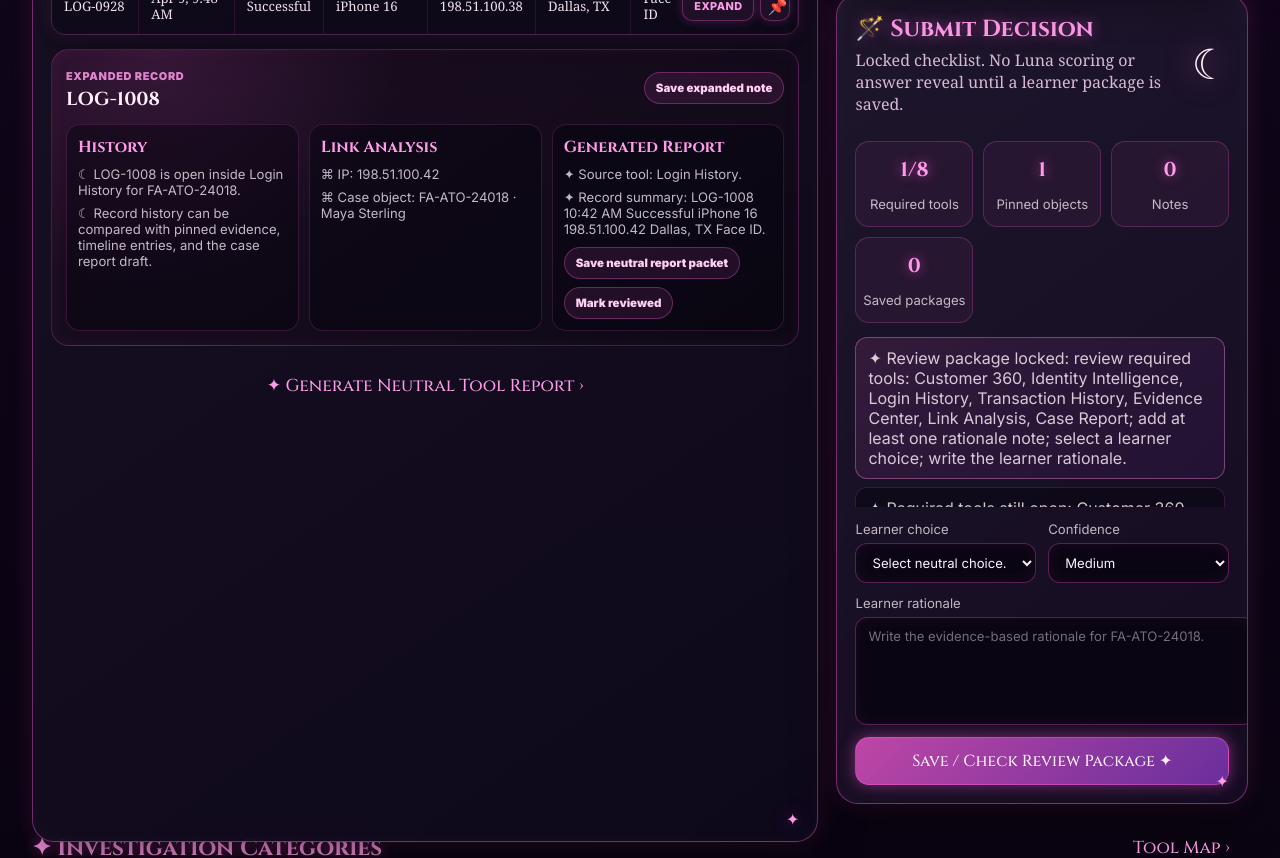
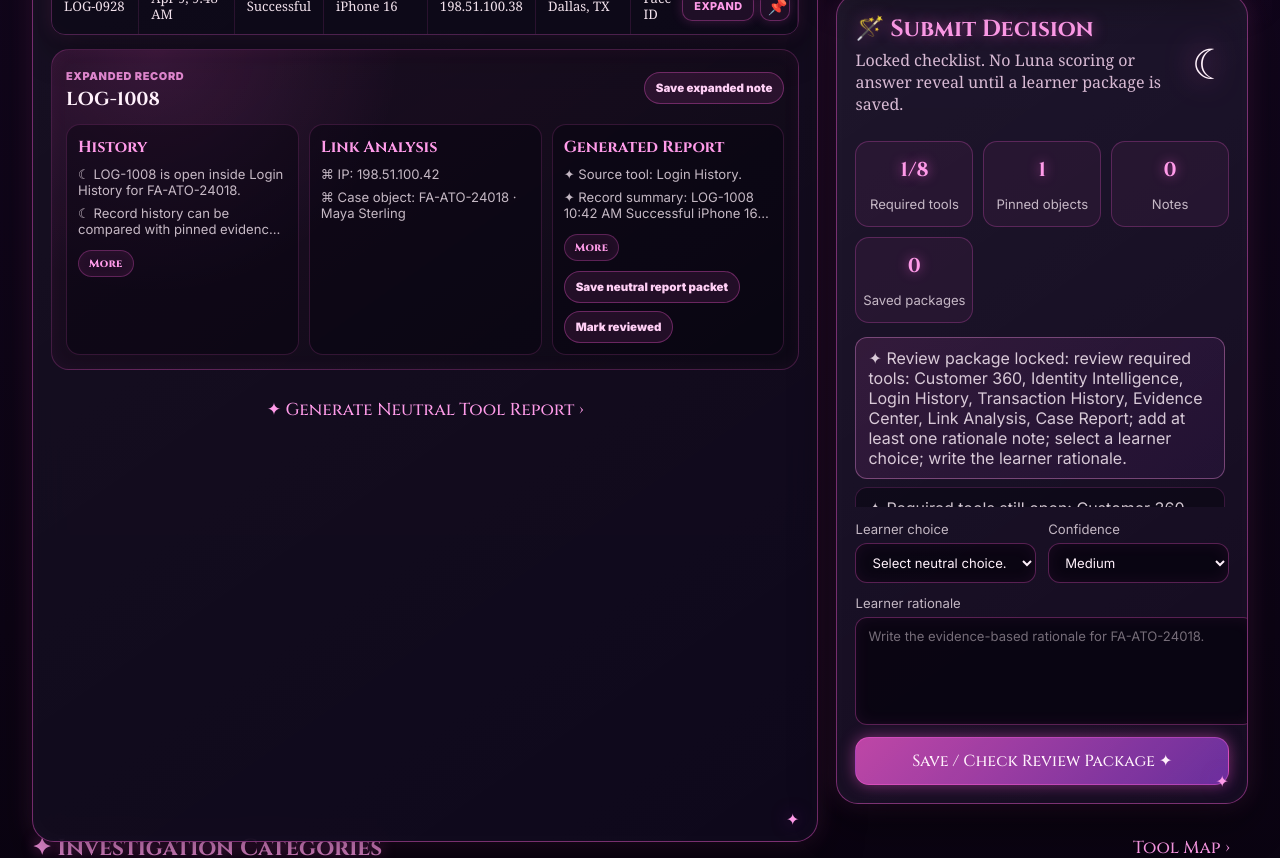
Before and after one commit to iamre2024-debug/fraud-Academy-v1, a React (Vite) app: page / in a window 1280 px wide. Shown: the part 1660-2518 px from the top of the page. Built offline with nearby package versions, Linux system fonts and the light colour scheme.

Commit message:
Use direct compact text in active tool panel

```diff
--- a/src/ActiveToolPanel.jsx
+++ b/src/ActiveToolPanel.jsx
@@ -1,3 +1,4 @@
+import DirectCollapsibleText from './DirectCollapsibleText.jsx';
 import { workflows } from './visualWorkspaceModel.js';
 
 function lineBreaks(value) {
@@ -37,10 +38,10 @@ export default function ActiveToolPanel({
   return (
     <section className="ornate-card activity-panel">
       <div className="activity-heading"><h2>▣ {activeCategory.label}</h2><select className="tool-select" value={tool} onChange={(event) => openTool(event.target.value)}>{activeCategory.tools.map((item) => <option key={item}>{item}</option>)}</select><span className="panel-cat">🐈‍⬛</span></div>
-      <div className="tool-purpose-card"><strong>{tool}</strong><p>{purposeFor(tool)}</p><div className="tool-flow-chips">{workflows.map((item) => <span key={item}>{item}</span>)}</div><button type="button" className="decision-route-mini" onClick={jumpDecision}>Need to decide? Open Submit Decision</button></div>
+      <div className="tool-purpose-card"><strong>{tool}</strong><DirectCollapsibleText lines={2}>{purposeFor(tool)}</DirectCollapsibleText><div className="tool-flow-chips">{workflows.map((item) => <span key={item}>{item}</span>)}</div><button type="button" className="decision-route-mini" onClick={jumpDecision}>Need to decide? Open Submit Decision</button></div>
       <div className="workspace-search-row"><input value={query} onChange={(event) => setQuery(event.target.value)} placeholder="Search records, history, device, IP, merchant, document..."/><span>{rows.length} of {data.rows.length} shown</span></div>
       <div className="activity-table"><div className="activity-row table-head">{data.columns.map((item) => <span key={item}>{item}</span>)}</div>{rows.map((row) => <div key={row.id} className={`activity-row ${activeRow?.id === row.id ? 'expanded' : ''}`}>{row.values.map((value, index) => <span key={`${row.id}-${index}`}>{lineBreaks(value)}</span>)}<div className="row-action-group"><button type="button" className="row-expand-button" onClick={() => setExpandedId(row.id)}>Expand</button><button type="button" className="row-pin-button" onClick={() => pin(row.pin)}>📌</button></div></div>)}</div>
-      {activeRow && <section className="record-detail-panel"><div className="record-detail-heading"><div><span>Expanded Record</span><h3>{activeRow.id}</h3></div><button type="button" onClick={() => saveNote(`Expanded ${tool} record ${activeRow.id}: ${activeRow.detail}`, 'Expanded record')}>Save expanded note</button></div><div className="record-review-lanes"><article><h4>History</h4><p>☾ {activeRow.id} is open inside {tool} for {activeCase.id}.</p><p>☾ Record history can be compared with pinned evidence, timeline entries, and the case report draft.</p></article><article><h4>Link Analysis</h4><p>⌘ {activeRow.label}: {activeRow.pin}</p><p>⌘ Case object: {activeCase.id} · {activeCase.person}</p></article><article><h4>Generated Report</h4><p>✦ Source tool: {tool}.</p><p>✦ Record summary: {activeRow.detail}.</p><div className="record-report-actions"><button type="button" onClick={() => saveCaseReportPacket(activeRow)}>Save neutral report packet</button><button type="button" onClick={() => markReviewed(tool)}>{currentCompleted.includes(tool) ? 'Reviewed' : 'Mark reviewed'}</button></div></article></div></section>}
+      {activeRow && <section className="record-detail-panel"><div className="record-detail-heading"><div><span>Expanded Record</span><h3>{activeRow.id}</h3></div><button type="button" onClick={() => saveNote(`Expanded ${tool} record ${activeRow.id}: ${activeRow.detail}`, 'Expanded record')}>Save expanded note</button></div><div className="record-review-lanes"><article><h4>History</h4><DirectCollapsibleText>☾ {activeRow.id} is open inside {tool} for {activeCase.id}.</DirectCollapsibleText><DirectCollapsibleText>☾ Record history can be compared with pinned evidence, timeline entries, and the case report draft.</DirectCollapsibleText></article><article><h4>Link Analysis</h4><DirectCollapsibleText>⌘ {activeRow.label}: {activeRow.pin}</DirectCollapsibleText><DirectCollapsibleText>⌘ Case object: {activeCase.id} · {activeCase.person}</DirectCollapsibleText></article><article><h4>Generated Report</h4><DirectCollapsibleText>✦ Source tool: {tool}.</DirectCollapsibleText><DirectCollapsibleText>✦ Record summary: {activeRow.detail}.</DirectCollapsibleText><div className="record-report-actions"><button type="button" onClick={() => saveCaseReportPacket(activeRow)}>Save neutral report packet</button><button type="button" onClick={() => markReviewed(tool)}>{currentCompleted.includes(tool) ? 'Reviewed' : 'Mark reviewed'}</button></div></article></div></section>}
       <button type="button" className="view-full-button" onClick={() => markReviewed(tool)}>{currentCompleted.includes(tool) ? '✓ Reviewed · Generate Another Neutral Tool Report' : '✦ Generate Neutral Tool Report ›'}</button>
     </section>
   );
```
